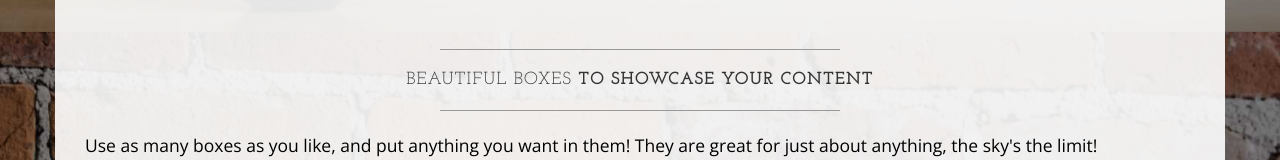
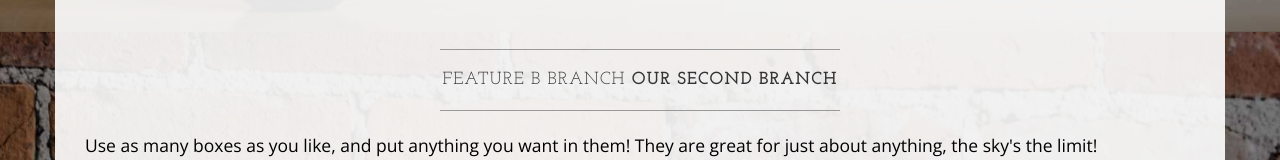
Before and after one commit to paw78/Learnable-Git-Course, a plain HTML site: page index.html in a window 1280 px wide. Shown: the part 1568-1728 px from the top of the page. Drawn offline with nearby package versions, Linux system fonts and the light colour scheme.

Commit message:
Initial commit on feature B

```diff
--- a/index.html
+++ b/index.html
@@ -140,8 +140,8 @@
             <div class="box">
                 <div class="col-lg-12">
                     <hr>
-                    <h2 class="intro-text text-center">Beautiful boxes
-                        <strong>to showcase your content</strong>
+                    <h2 class="intro-text text-center">Feature B branch
+                        <strong>Our second branch</strong>
                     </h2>
                     <hr>
                     <p>Use as many boxes as you like, and put anything you want in them! They are great for just about anything, the sky's the limit!</p>
```
